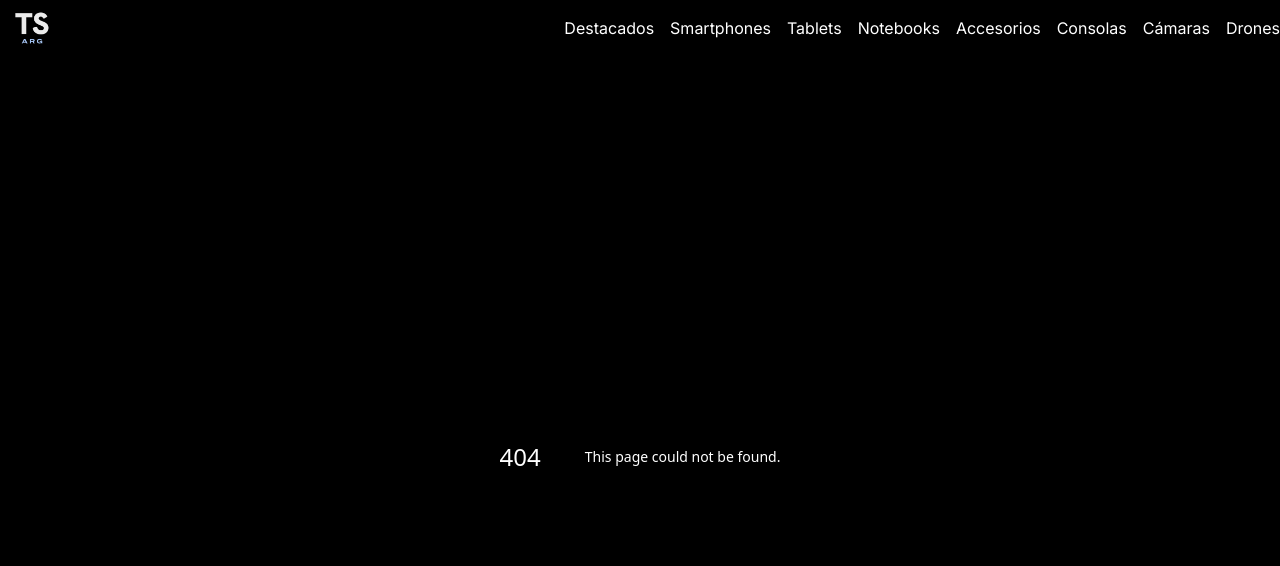
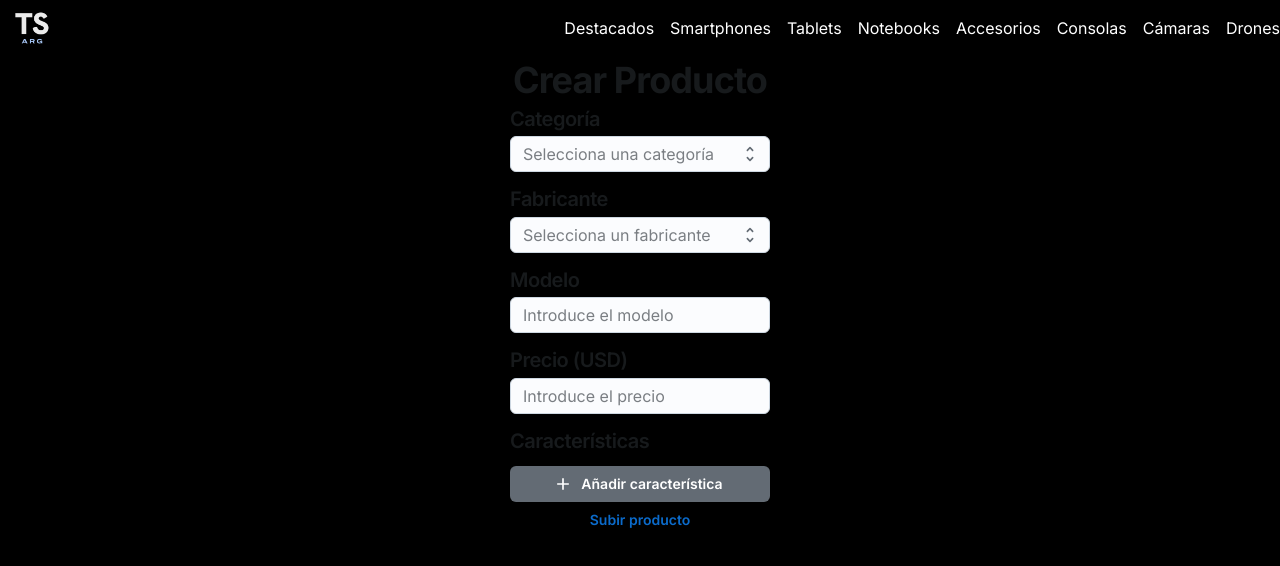
Before and after one commit to TadekDuran/TecnoStore, a Next.js app: page /admin/create in a window 1280 px wide. Before the commit this address had no page. Shown: the top 566 px of the page. Built offline with nearby package versions, Linux system fonts and the light colour scheme.

Commit message:
Create: CreateProduct page, Modify: Product model

```diff
--- a/package.json
+++ b/package.json
@@ -11,6 +11,7 @@
   "dependencies": {
     "@emotion/react": "^11.11.4",
     "@emotion/styled": "^11.11.5",
+    "@mui/icons-material": "^5.16.7",
     "@mui/joy": "^5.0.0-beta.48",
     "axios": "^1.7.2",
     "mongoose": "^8.4.1",
@@ -21,10 +22,10 @@
   },
   "devDependencies": {
     "eslint": "^8.57.0",
-    "eslint-config-next": "14.2.4",
+    "eslint-config-next": "^0.2.4",
     "postcss": "^8",
     "prettier": "^3.3.2",
     "prettier-plugin-tailwindcss": "^0.6.4",
-    "tailwindcss": "^3.4.4"
+    "tailwindcss": "^3.2.0"
   }
 }
--- /dev/null
+++ b/src/app/admin/create/page.jsx
@@ -0,0 +1,249 @@
+"use client";
+import { useState } from "react";
+import {
+  Input,
+  Select,
+  Option,
+  Typography,
+  Button,
+  FormControl,
+  FormLabel,
+  IconButton,
+  Modal,
+  ModalDialog,
+  Stack,
+} from "@mui/joy";
+import Add from "@mui/icons-material/Add";
+
+const CreateProduct = () => {
+  const [categoria, setCategoria] = useState("");
+  const [fabricante, setFabricante] = useState("");
+  const [modelo, setModelo] = useState("");
+  const [precio, setPrecio] = useState("");
+  const [caracteristicas, setCaracteristicas] = useState([]);
+  const [editingIndex, setEditingIndex] = useState(null);
+  const [newCaracteristica, setNewCaracteristica] = useState({
+    nombre: "",
+    valor: "",
+  });
+  const [isModalOpen, setIsModalOpen] = useState(false);
+  const [error, setError] = useState("");
+
+  const handleSubmit = async (e) => {
+    e.preventDefault();
+    if (!categoria || !fabricante || !modelo || !precio) {
+      alert("Todos los campos son obligatorios");
+      return;
+    }
+    const productData = {
+      categoria,
+      fabricante,
+      modelo,
+      precio,
+      caracteristicas,
+    };
+    console.log(JSON.stringify(productData));
+
+    try {
+      const response = await fetch(
+        "http://localhost:3000/api/routes/products",
+        {
+          method: "POST",
+          headers: {
+            "Content-Type": "application/json",
+          },
+          body: JSON.stringify(productData),
+        },
+      );
+
+      if (!response.ok) {
+        throw new Error("Error en la petición");
+      }
+
+      const data = await response.json();
+      console.log("Producto creado:", data);
+
+      setCategoria("");
+      setFabricante("");
+      setModelo("");
+      setPrecio("");
+      setCaracteristicas([]);
+      setNewCaracteristica({ nombre: "", valor: "" });
+      alert("Producto creado exitosamente");
+    } catch (error) {
+      console.error("Error al crear el producto:", error);
+    }
+  };
+
+  const handleInputChange = (key, value) => {
+    setNewCaracteristica({ ...newCaracteristica, [key]: value });
+    if (error) setError("");
+  };
+
+  const addOrEditCaracteristica = () => {
+    const { nombre, valor } = newCaracteristica;
+
+    if (!nombre || !valor) {
+      setError("Ambos campos son obligatorios.");
+      return;
+    }
+    if (editingIndex !== null) {
+      const updatedCaracteristicas = [...caracteristicas];
+      updatedCaracteristicas[editingIndex] = newCaracteristica;
+      setCaracteristicas(updatedCaracteristicas);
+      setEditingIndex(null);
+    } else {
+      setCaracteristicas([...caracteristicas, newCaracteristica]);
+    }
+    setNewCaracteristica({ nombre: "", valor: "" });
+    setIsModalOpen(false);
+  };
+
+  const editCaracteristica = (index) => {
+    setNewCaracteristica(caracteristicas[index]);
+    setEditingIndex(index);
+    setIsModalOpen(true);
+  };
+
+  const removeCaracteristica = (index) => {
+    setCaracteristicas(caracteristicas.filter((_, i) => i !== index));
+  };
+
+  const fabricantes = [
+    { nombre: "Xiaomi" },
+    { nombre: "Samsung" },
+    { nombre: "Motorola" },
+    { nombre: "iPhone" },
+  ];
+
+  const categorias = [
+    { tipo: "Smartphone" },
+    { tipo: "Tablet" },
+    { tipo: "Notebook" },
+    { tipo: "Consola" },
+  ];
+
+  return (
+    <div>
+      <form action="" className="flex flex-col items-center">
+        <Typography level="h1">Crear Producto</Typography>
+
+        <FormControl sx={{ display: "flex" }}>
+          <Typography level="h4" sx={{ mb: 0.3 }}>
+            Categoría
+          </Typography>
+          <Select
+            placeholder="Selecciona una categoría"
+            value={categoria}
+            onChange={(e, newValue) => setCategoria(newValue)}
+            sx={{ mb: 1.5 }}
+          >
+            {categorias.map((categoria) => (
+              <Option key={categoria.tipo} value={categoria.tipo}>
+                {categoria.tipo}
+              </Option>
+            ))}
+          </Select>
+
+          <Typography level="h4" sx={{ mb: 0.3 }}>
+            Fabricante
+          </Typography>
+          <Select
+            placeholder="Selecciona un fabricante"
+            value={fabricante}
+            onChange={(e, newValue) => setFabricante(newValue)}
+            sx={{ mb: 1.5 }}
+          >
+            {fabricantes.map((fabricante) => (
+              <Option key={fabricante.nombre} value={fabricante.nombre}>
+                {fabricante.nombre}
+              </Option>
+            ))}
+          </Select>
+
+          <Typography level="h4" sx={{ mb: 0.3 }}>
+            Modelo
+          </Typography>
+          <Input
+            placeholder="Introduce el modelo"
+            value={modelo}
+            onChange={(e) => setModelo(e.target.value)}
+            sx={{ mb: 1.5 }}
+          />
+
+          <Typography level="h4" sx={{ mb: 0.3 }}>
+            Precio (USD)
+          </Typography>
+          <Input
+            type="number"
+            placeholder="Introduce el precio"
+            value={precio}
+            onChange={(e) => setPrecio(e.target.value)}
+            sx={{ mb: 1.5 }}
+          />
+
+          <div className="flex w-full flex-col gap-2">
+            <Typography level="h4" sx={{ mb: 0.3 }}>
+              Características
+            </Typography>
+            {caracteristicas.map((caracteristica, index) => (
+              <div key={index} className="flex items-center gap-2">
+                <Typography level="body1">{`${caracteristica.nombre}: ${caracteristica.valor}`}</Typography>
+                <IconButton onClick={() => editCaracteristica(index)}>
+                  Editar
+                </IconButton>
+                <IconButton onClick={() => removeCaracteristica(index)}>
+                  Remover
+                </IconButton>
+              </div>
+            ))}
+            <Button
+              onClick={() => {
+                setIsModalOpen(true);
+                setError("");
+              }}
+              startDecorator={<Add />}
+              color="neutral"
+            >
+              Añadir característica
+            </Button>
+          </div>
+        </FormControl>
+
+        <Button variant="plain" type="submit" onClick={handleSubmit}>
+          Subir producto
+        </Button>
+      </form>
+
+      <Modal open={isModalOpen} onClose={() => setIsModalOpen(false)}>
+        <ModalDialog>
+          <Typography level="h4">
+            {editingIndex !== null ? "Editar" : "Añadir"} Característica
+          </Typography>
+          <Stack spacing={2}>
+            <Input
+              placeholder="Nombre de la característica"
+              value={newCaracteristica.nombre}
+              onChange={(e) => handleInputChange("nombre", e.target.value)}
+            />
+            <Input
+              placeholder="Valor"
+              value={newCaracteristica.valor}
+              onChange={(e) => handleInputChange("valor", e.target.value)}
+            />
+            {error && (
+              <Typography level="body2" color="danger">
+                {error}
+              </Typography>
+            )}
+            <Button onClick={addOrEditCaracteristica}>
+              {editingIndex !== null ? "Guardar cambios" : "Añadir"}
+            </Button>
+          </Stack>
+        </ModalDialog>
+      </Modal>
+    </div>
+  );
+};
+
+export default CreateProduct;
--- a/src/app/api/models/Product.js
+++ b/src/app/api/models/Product.js
@@ -13,7 +13,7 @@ const ProductSchema = new mongoose.Schema({
         type: Number,
         required: true
     },
-    marca: {
+    fabricante: {
         type: String,
         required: true
     },
--- a/src/app/api/routes/products/route.js
+++ b/src/app/api/routes/products/route.js
@@ -7,21 +7,18 @@ export async function GET(request) {
     await connectDB();
     const searchParams = request.nextUrl.searchParams;
     const category = searchParams.get("categoria");
-    const marca = searchParams.get("marca");
+    const fabricante = searchParams.get("fabricante");
     const precioMin = searchParams.get("precioMin");
     const precioMax = searchParams.get("precioMax");
-    const almacenamiento = searchParams.get("almacenamiento")
     let query = {};
     if (category)
       query.categoria = category;
-    if (marca)
-      query.marca = marca;
+    if (fabricante)
+      query.fabricante = fabricante;
     if (precioMin)
       query.precio = { ...query.precio, $gte: parseInt(precioMin) };
     if (precioMax)
       query.precio = { ...query.precio, $lte: parseInt(precioMax) };
-    if (almacenamiento)
-      query[caracteristicas.almacenamiento] = almacenamiento;
     const products = await Product.find(query);
     return new Response(JSON.stringify(products), {
       status: 200,
@@ -44,7 +41,6 @@ export async function POST(request) {
     const data = await request.json();
     const newProduct = new Product(data);
     const savedProduct = await newProduct.save();
-    console.log(savedProduct);
     return NextResponse.json(savedProduct);
   } catch (error) {
     return NextResponse.json(error.message, {
--- a/src/app/globals.css
+++ b/src/app/globals.css
@@ -28,13 +28,14 @@ body::-webkit-scrollbar-thumb {
   }
 }
 
-.image-gallery-thumbnail,
-.image-gallery-thumbnail.active,
-.image-gallery-thumbnail:focus {
-
+.image-gallery-thumbnail  {
+  transition: border .1s ease-out !important;
 }
 
-.image-gallery-svg {
-  height: 80px !important;
-  width: 40px !important;
+.image-gallery-thumbnail.active, .image-gallery-thumbnail:hover {
+  border: 2px solid #2696ff !important;
 }
+
+.image-gallery-thumbnail, .image-gallery-thumbnail-image  {
+  border-radius: 10%;
+}
--- a/src/app/layout.jsx
+++ b/src/app/layout.jsx
@@ -1,7 +1,7 @@
 import { Inter } from "next/font/google";
 import "./globals.css";
 import InitColorSchemeScript from "@mui/joy/InitColorSchemeScript";
-import { CssVarsProvider } from "@mui/joy/styles";
+import { CssVarsProvider, extendTheme } from "@mui/joy/styles";
 import CssBaseline from "@mui/joy/CssBaseline";
 
 import Navbar from "@/components/Navbar";
--- a/src/app/product/[id]/page.jsx
+++ b/src/app/product/[id]/page.jsx
@@ -4,6 +4,8 @@ import { useEffect, useState } from "react";
 import { getProduct } from "@/app/api/routes/products/[id]/route";
 import ImageGallery from "react-image-gallery";
 import "react-image-gallery/styles/css/image-gallery.css";
+import Link from "next/link";
+import { Typography, Sheet, Box, Radio } from "@mui/joy";
 
 const ProductPage = () => {
   const { id } = useParams();
@@ -31,6 +33,15 @@ const ProductPage = () => {
       thumbnail: "https://picsum.photos/id/847/100/100",
     },
   ];
+  const caracteristicas = [
+    {
+      caracteristica: "Almacenamiento",
+      valor: ["512GB", "1TB"],
+    },{
+      caracteristica: "RAM",
+      valor: ["8GB"],
+    },
+  ];
   useEffect(() => {
     if (id) {
       /* buena implementacion de condicional para que realize el fetch solo si el id existe,implementar esta logica en el componente visual tambien */
@@ -47,9 +58,11 @@ const ProductPage = () => {
     }
   }, [id]);
 
+  console.log(product);
+
   if (existProduct) {
     return (
-      <div className="flex flex-col sm:flex-row sm:items-start">
+      <div className="flex flex-col items-center justify-center sm:flex-row sm:items-start">
         <div className="">
           <ImageGallery
             items={images}
@@ -58,10 +71,26 @@ const ProductPage = () => {
             showPlayButton={false}
           />
         </div>
-        <div className="flex flex-col">
-          <h1>{product.modelo}</h1>
-          <p>Precio: ${product.precio} USD</p>
-        </div>
+        <Sheet sx={{ display: "flex", flexDirection: "column", padding: 1 }}>
+          <Typography level="h1">
+            {product.marca} {product.modelo}
+          </Typography>
+          <Box sx={{ display: "flex", gap: 0.5, alignItems: "end" }}>
+            <Typography level="h2">${product.precio} USD</Typography>
+            <Typography level="body-lg">(PRECIO EN PESOS)</Typography>
+          </Box>
+          <Link href={"/pagos"}>Conocé nuestros medios de pago</Link>
+          {caracteristicas.map((caracteristica) => (
+            <Box sx={{ display: "flex", gap: 1 }}>
+              <Typography>{caracteristica.caracteristica}</Typography>
+              {caracteristica.valor.map((valor, index) => (
+                <Radio key={index} label={valor}>
+                  {valor}
+                </Radio>
+              ))}
+            </Box>
+          ))}
+        </Sheet>
       </div>
     );
   }
```
Also changed, not shown: 1 other file (tests, documents, lock files or other folders).
